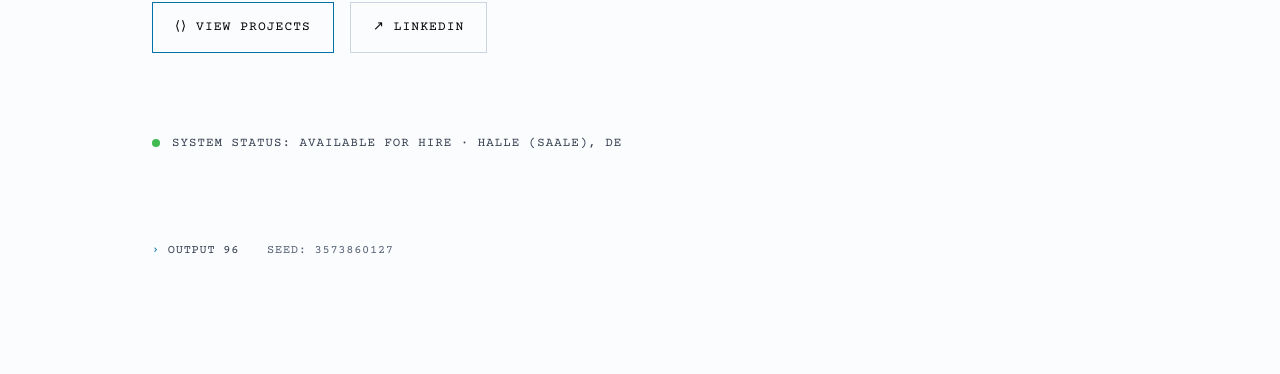
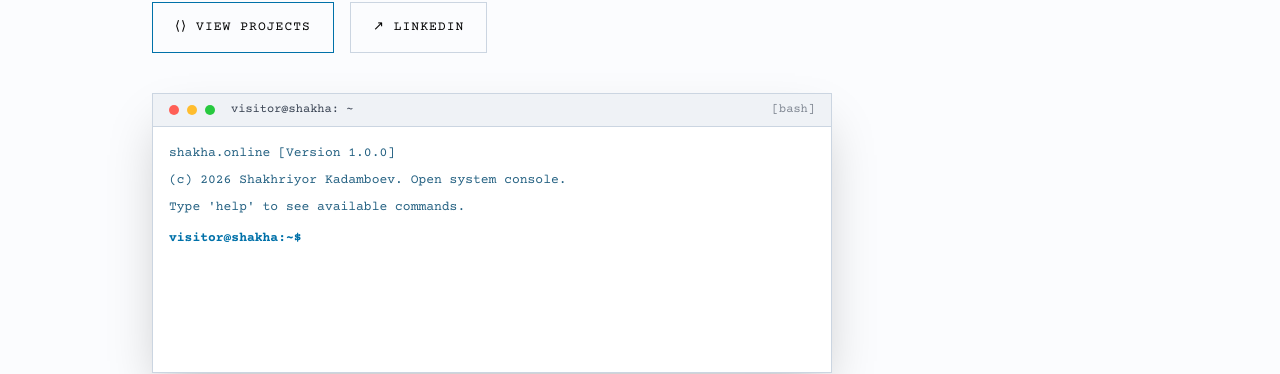
Before and after one commit to shakha-de/shakha-de.github.io, a Next.js app: page / in a window 1280 px wide. Shown: the part 485-859 px from the top of the page. Built offline with nearby package versions, Linux system fonts and the light colour scheme; no server answers; a web font is replaced by a local one.

Commit message:
feat: add interactive terminal component to hero section

```diff
--- a/app/components/Hero.tsx
+++ b/app/components/Hero.tsx
@@ -1,6 +1,7 @@
 import Link from "next/link";
 import { portfolioData } from "../data/portfolio";
 import { FadeIn } from "./Animations";
+import Terminal from "./Terminal";
 
 export default function Hero() {
     const { hero, personalInfo } = portfolioData;
@@ -45,13 +46,17 @@ export default function Hero() {
                 </FadeIn>
 
                 <FadeIn delay={0.5}>
+                    <Terminal />
+                </FadeIn>
+
+                <FadeIn delay={0.6}>
                     <div className="status-row mt-14 flex items-center gap-3 font-mono text-[12.5px] uppercase tracking-[0.08em] text-[var(--gray)]">
                         <span className="status-dot"></span>
                         System Status: Available For Hire · Halle (Saale), DE
                     </div>
                 </FadeIn>
 
-                <FadeIn delay={0.6}>
+                <FadeIn delay={0.7}>
                     <div className="log-line">
                         <span>OUTPUT 96</span>
                         <span className="seed">SEED: 3573860127</span>
--- /dev/null
+++ b/app/components/Terminal.tsx
@@ -0,0 +1,163 @@
+"use client";
+
+import { useState, useEffect, useRef } from "react";
+import { portfolioData } from "../data/portfolio";
+
+interface Line {
+    text: string;
+    isInput?: boolean;
+}
+
+export default function Terminal() {
+    const [history, setHistory] = useState<Line[]>([
+        { text: "shakha.online [Version 1.0.0]" },
+        { text: "(c) 2026 Shakhriyor Kadamboev. Open system console." },
+        { text: "" },
+        { text: "Type 'help' to see available commands." },
+        { text: "" },
+    ]);
+    const [input, setInput] = useState("");
+    const inputRef = useRef<HTMLInputElement>(null);
+    const containerRef = useRef<HTMLDivElement>(null);
+
+    // Auto scroll to bottom
+    useEffect(() => {
+        if (containerRef.current) {
+            containerRef.current.scrollTop = containerRef.current.scrollHeight;
+        }
+    }, [history]);
+
+    // Focus input on click anywhere inside the terminal
+    const handleTerminalClick = () => {
+        if (inputRef.current) {
+            inputRef.current.focus();
+        }
+    };
+
+    const handleKeyDown = (e: React.KeyboardEvent<HTMLInputElement>) => {
+        if (e.key === "Enter") {
+            const cmd = input;
+            setInput("");
+            handleCommand(cmd);
+        }
+    };
+
+    const handleCommand = (cmd: string) => {
+        const cleanCmd = cmd.trim().toLowerCase();
+        const response: Line[] = [
+            { text: `visitor@shakha:~$ ${cmd}`, isInput: true }
+        ];
+
+        switch (cleanCmd) {
+            case "help":
+                response.push(
+                    { text: "Available commands:" },
+                    { text: "  about    - Short bio and background" },
+                    { text: "  skills   - Technical skills stack" },
+                    { text: "  projects - Selected portfolio projects" },
+                    { text: "  contact  - Social channels & mail" },
+                    { text: "  theme    - Toggle light / dark mode" },
+                    { text: "  clear    - Clear console screen" }
+                );
+                break;
+            case "about":
+                response.push(
+                    { text: `${portfolioData.personalInfo.name} — ${portfolioData.personalInfo.title}.` },
+                    { text: "I specialize in constructing reliable microservices, database optimizations, and pipeline architectures." },
+                    { text: "Currently academic at Martin Luther University Halle-Wittenberg." }
+                );
+                break;
+            case "skills":
+                response.push(
+                    { text: "CORE TECH:" },
+                    { text: "  • Languages: Go, Python, Java, C++, TypeScript" },
+                    { text: "  • Databases: PostgreSQL, Redis, Kafka" },
+                    { text: "  • Platform: Docker, Kubernetes, AWS" }
+                );
+                break;
+            case "projects":
+                response.push({ text: "PROJECT FILES FOUND:" });
+                portfolioData.projects.forEach((proj) => {
+                    response.push({ text: `  • ${proj.title.replace(" (In Progress)", "")}` });
+                });
+                response.push({ text: "Use Navigation Links to view full case studies." });
+                break;
+            case "contact":
+                response.push(
+                    { text: "CHANNELS:" },
+                    { text: `  • Mail: ${portfolioData.personalInfo.email}` },
+                    { text: `  • Git: ${portfolioData.personalInfo.github.replace("https://", "")}` },
+                    { text: `  • Link: ${portfolioData.personalInfo.linkedin.replace("https://", "")}` }
+                );
+                break;
+            case "theme":
+                const html = document.documentElement;
+                const currentTheme = html.getAttribute("data-theme") ||
+                    (window.matchMedia("(prefers-color-scheme: light)").matches ? "light" : "dark");
+                const nextTheme = currentTheme === "dark" ? "light" : "dark";
+                html.setAttribute("data-theme", nextTheme);
+                localStorage.setItem("theme", nextTheme);
+                window.dispatchEvent(new CustomEvent("theme-change", { detail: nextTheme }));
+                response.push({ text: `Environment theme toggled to: ${nextTheme}` });
+                break;
+            case "clear":
+                setHistory([]);
+                return;
+            default:
+                if (cleanCmd !== "") {
+                    response.push({ text: `command error: '${cmd}' not recognized. Type 'help' for index.` });
+                }
+        }
+
+        setHistory((prev) => [...prev, ...response]);
+    };
+
+    return (
+        <div
+            onClick={handleTerminalClick}
+            className="w-full max-w-[680px] border border-[var(--border-navy)] bg-[var(--surface)] shadow-2xl font-mono text-[13px] text-[var(--light-blue)] flex flex-col h-[280px] select-none cursor-text transition-all mt-4"
+        >
+            {/* Terminal Title Bar */}
+            <div className="flex justify-between items-center bg-[var(--border-navy)]/30 px-4 py-2 border-b border-[var(--border-navy)] text-xs text-[var(--gray)]">
+                <div className="flex items-center gap-2">
+                    <span className="w-2.5 h-2.5 rounded-full bg-[#ff5f56]"></span>
+                    <span className="w-2.5 h-2.5 rounded-full bg-[#ffbd2e]"></span>
+                    <span className="w-2.5 h-2.5 rounded-full bg-[#27c93f]"></span>
+                    <span className="ml-2 font-medium">visitor@shakha: ~</span>
+                </div>
+                <div className="opacity-60">[bash]</div>
+            </div>
+
+            {/* Terminal Logs Area */}
+            <div
+                ref={containerRef}
+                className="grow p-4 overflow-y-auto space-y-1.5 scrollbar-thin"
+            >
+                {history.map((line, idx) => (
+                    <div
+                        key={idx}
+                        className={line.isInput ? "text-[var(--text-main)]" : "text-[var(--light-blue)]"}
+                    >
+                        {line.text}
+                    </div>
+                ))}
+
+                {/* Active Input Line */}
+                <div className="flex items-center gap-1.5 text-[var(--text-main)] pt-1">
+                    <span className="shrink-0 text-[var(--nous-blue)] font-bold">visitor@shakha:~$</span>
+                    <input
+                        ref={inputRef}
+                        type="text"
+                        value={input}
+                        onChange={(e) => setInput(e.target.value)}
+                        onKeyDown={handleKeyDown}
+                        className="grow bg-transparent border-none outline-none font-mono text-[13px] text-[var(--text-main)] p-0"
+                        autoCapitalize="off"
+                        autoComplete="off"
+                        spellCheck="false"
+                    />
+                </div>
+            </div>
+        </div>
+    );
+}
```
